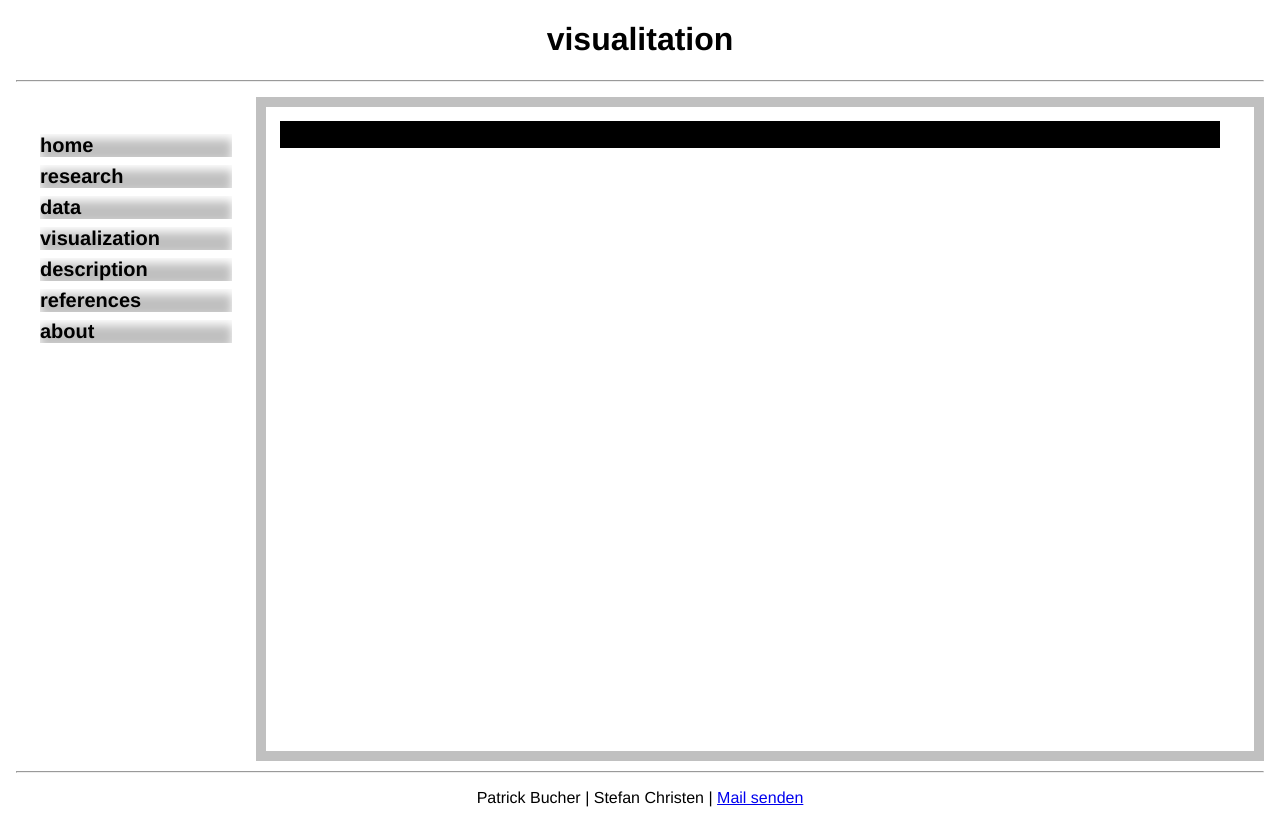
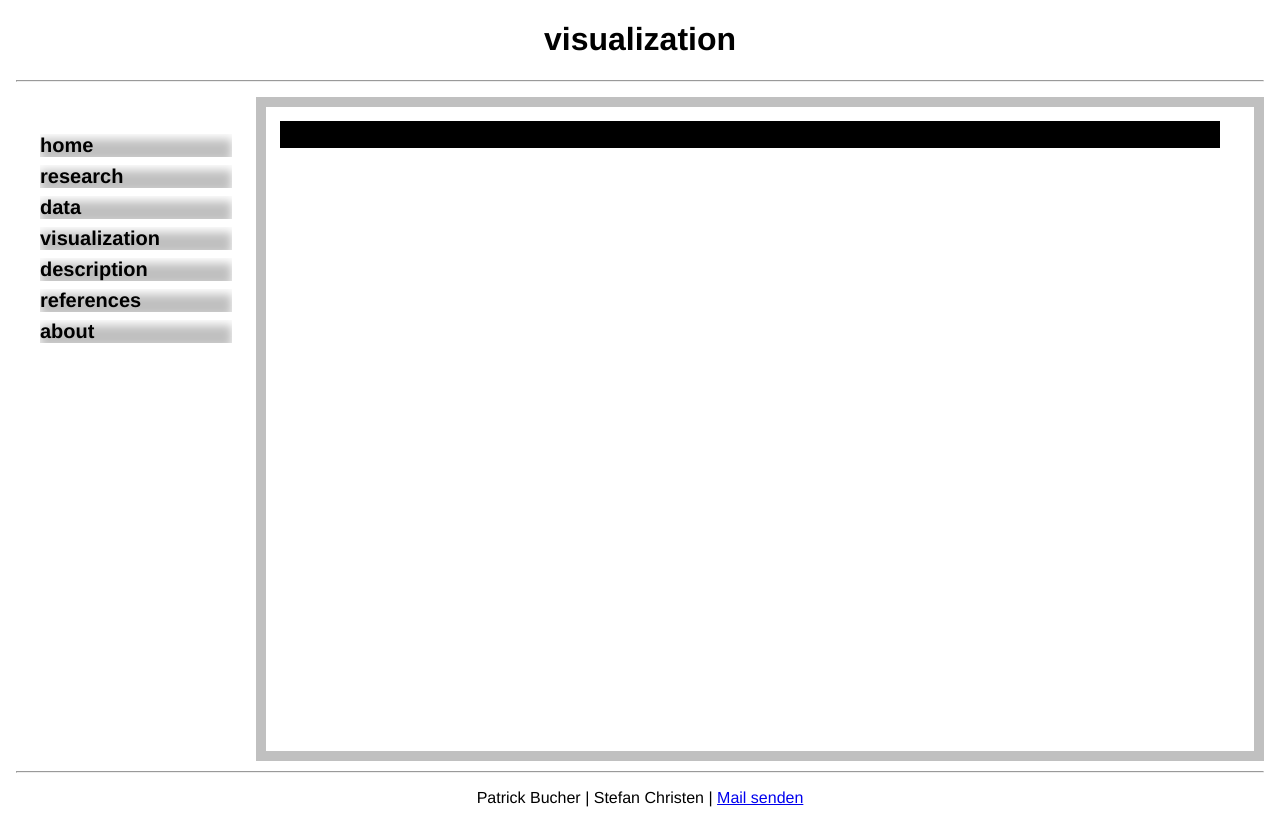
Before and after one commit to patrickbucher/source-folder-analysis, a plain HTML site: page src/assets/html/visualization.html in a window 1280 px wide. Drawn offline with nearby package versions, Linux system fonts and the light colour scheme; no server answers.

Commit message:
fixed typo

```diff
--- a/src/assets/html/visualization.html
+++ b/src/assets/html/visualization.html
@@ -13,7 +13,7 @@
 <body>
 	<header>
 		<h1>
-			visualitation
+			visualization
 		</h1>
 		<hr>
 	</header>
```
